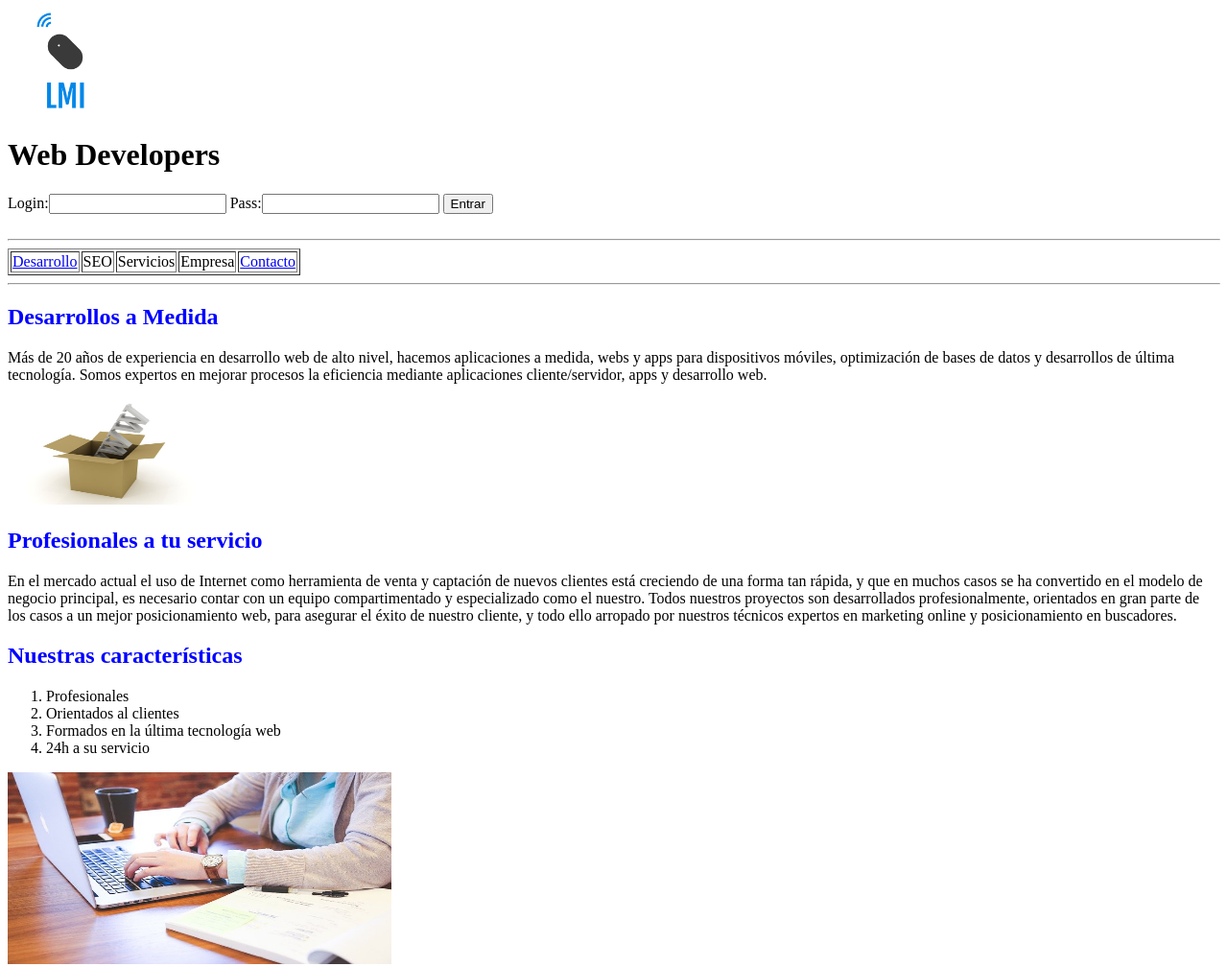
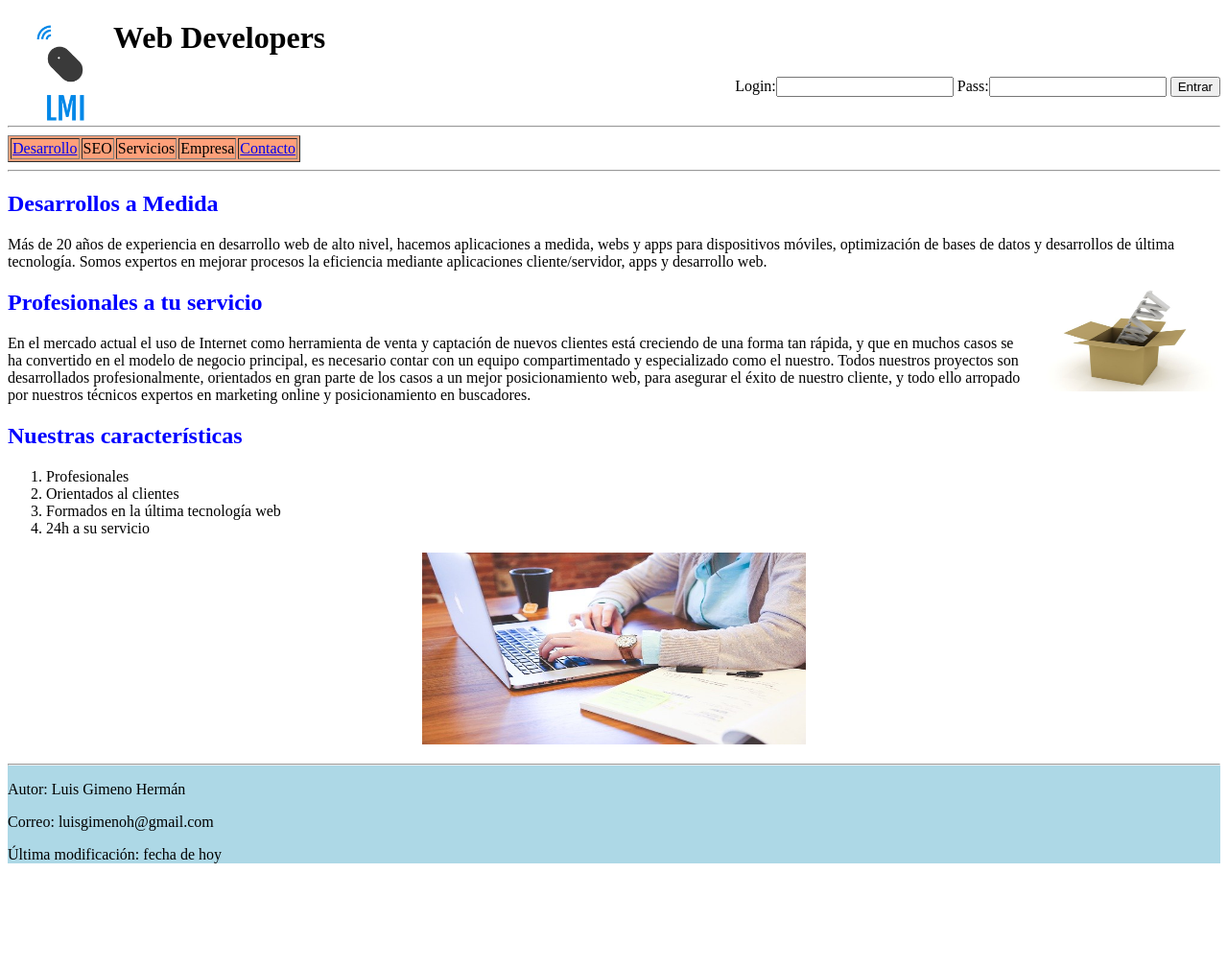
Before and after one commit to luisgimenoh/lmi_1_ex_Luis_Gimeno, a plain HTML site: page index.html in a window 1280 px wide. Shown: the top 1008 px of the page at 96% size. After the commit the page ends 916 px from the top, so only its background shows below. Drawn offline with Linux system fonts and the light colour scheme.

Commit message:
lmi examen v4 css avances

```diff
--- a/estilos.css
+++ b/estilos.css
@@ -0,0 +1,28 @@
+div.footer{
+    background-color: lightblue;
+}
+
+table{
+    background-color: lightsalmon;
+}
+
+hr{
+    clear: both;
+}
+
+
+img.logo{
+    float: left;
+}
+
+div.login_pass{
+    float: right;
+}
+
+img.box{
+    float: right;
+}
+
+p.centrado_student{
+    text-align: center;
+}
--- a/index.html
+++ b/index.html
@@ -9,13 +9,17 @@
 </head>
 <body>
     <header>
-        <img src="img/logo.png" alt="logo" height="110">
+
+        <a href="index.html"><img class="logo" src="img/logo.png" alt="logo" height="110"></a>
         <h1>Web Developers</h1>
-        <form>
-            Login:<input type="text">
-            Pass:<input type="password">
-            <button type="button" name="Entrar">Entrar</button>
-        </form>
+
+        <div class="login_pass">
+            <form>
+                Login:<input type="text">
+                Pass:<input type="password">
+                <button type="submit" name="Entrar">Entrar</button>
+            </form>
+        </div>
     </header>
     <nav>
         <br>
@@ -38,7 +42,7 @@
         Más de 20 años de experiencia en desarrollo web de alto nivel, hacemos aplicaciones a medida, webs y apps para dispositivos móviles, optimización de bases de datos y desarrollos de última tecnología. Somos expertos en mejorar procesos la eficiencia mediante aplicaciones cliente/servidor, apps y desarrollo web.
     </p>
 
-    <img src="img/box.jpg" alt="box" width="200" height="110">
+    <img class="box" src="img/box.jpg" alt="box" width="200" height="110">
 
 
     <h2 style="color:blue">Profesionales a tu servicio</h2>
@@ -57,15 +61,18 @@
         </li>
     </ol>
 
+    <p class="centrado_student">
     <img src="img/student.jpg" alt="student" width="400" height="200">
-
+    </p>
 
     </main>
     <footer>
+    <div class="footer">
         <hr>
         <p>Autor: Luis Gimeno Hermán</p>
         <p>Correo: luisgimenoh@gmail.com</p>
         <p>Última modificación: fecha de hoy</p>
+    </div>
     </footer>
 </body>
 </html>
```
Also changed, not shown: contacto.html (+7 -3 lines), desarrollo.html (+6 -2 lines).
